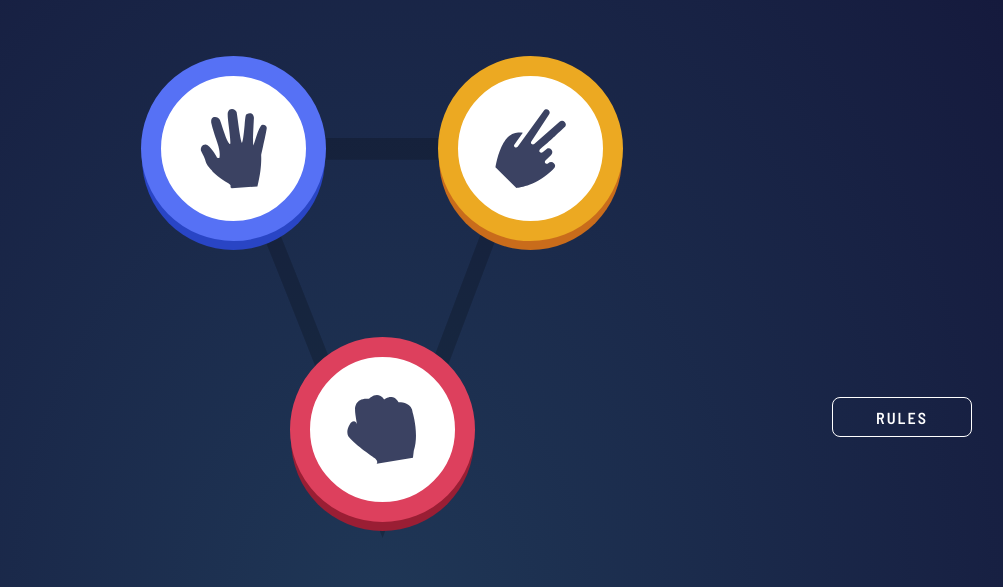
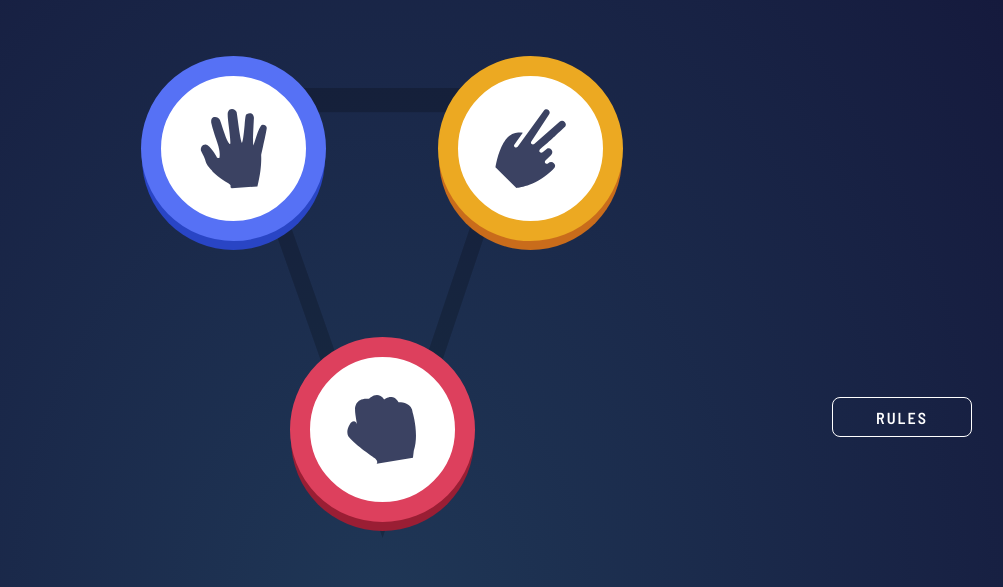
Before and after one commit to hannah-saurusrex/rock-paper-scissors, a website: page app/index.html in a window 1280 px wide. Shown: the part 213-800 px from the top of the page, without its empty margins (258-1261 px from the left). Drawn offline with Linux system fonts and the light colour scheme.

Commit message:
adjusted margin

```diff
--- a/app/assets/styles/modules/_game.css
+++ b/app/assets/styles/modules/_game.css
@@ -24,7 +24,7 @@
 .pentagon img {
 	align-items: flex-start;
 	display: flex;
-	margin-top: -400px;
+	margin-top: -450px;
 }
 
 .wrapper-paper img,
```
